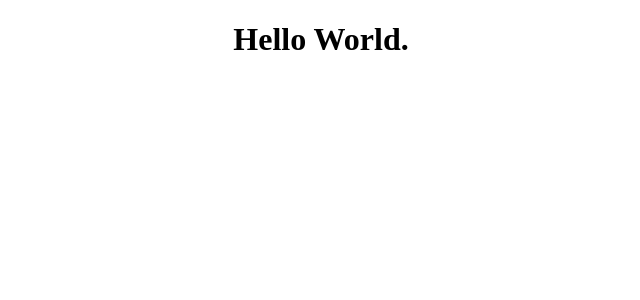
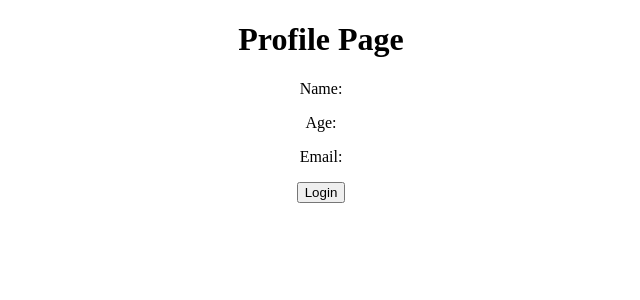
Before and after one commit to And4Web/learning_redux, a React (Create React App) app: page / in a window 1280 px wide. Shown: the top 300 px of the page, without its empty margins (319-959 px from the left). Built offline with nearby package versions, Linux system fonts and the light colour scheme.

Commit message:
components added to app.js

```diff
--- a/src/App.js
+++ b/src/App.js
@@ -1,10 +1,13 @@
+import './App.css';
+import Profile from './components/Profile';
+import Login from './components/Login';
 
-import './App.css';
 
 function App() {
   return (
     <div className="App">
-      <h1>Hello World.</h1>
+      <Profile/>
+      <Login/>
     </div>
   );
 }
--- a/src/components/Login.js
+++ b/src/components/Login.js
@@ -3,7 +3,7 @@
 function Login() {
   return (
     <div>
-
+      <button>Login</button>
     </div>
   )
 }
--- a/src/components/Profile.js
+++ b/src/components/Profile.js
@@ -3,6 +3,10 @@
 function Profile() {
   return (
     <div>
+      <h1>Profile Page</h1>
+        <p>Name:</p>
+        <p>Age:</p>
+        <p>Email:</p>
 
     </div>
   )
```
